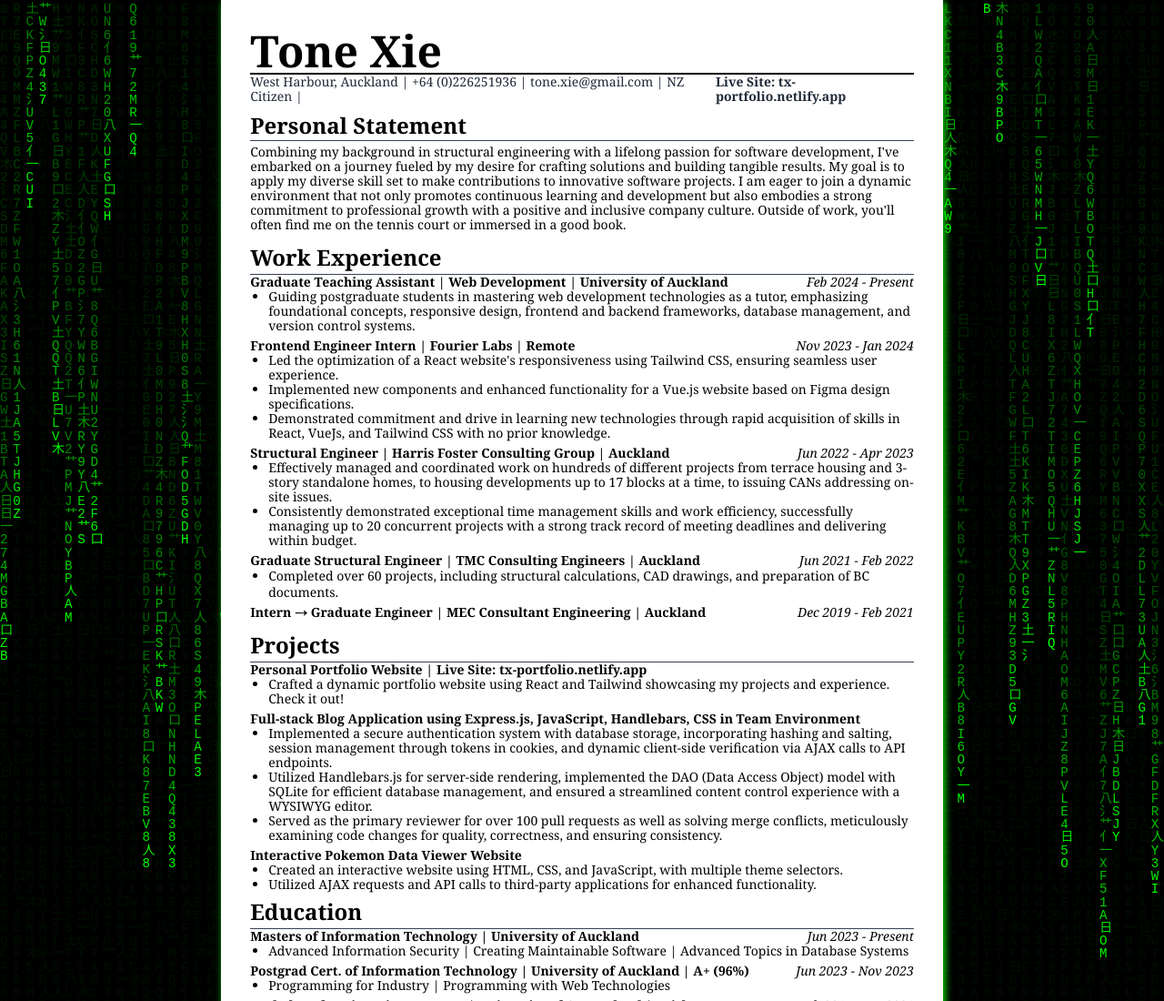
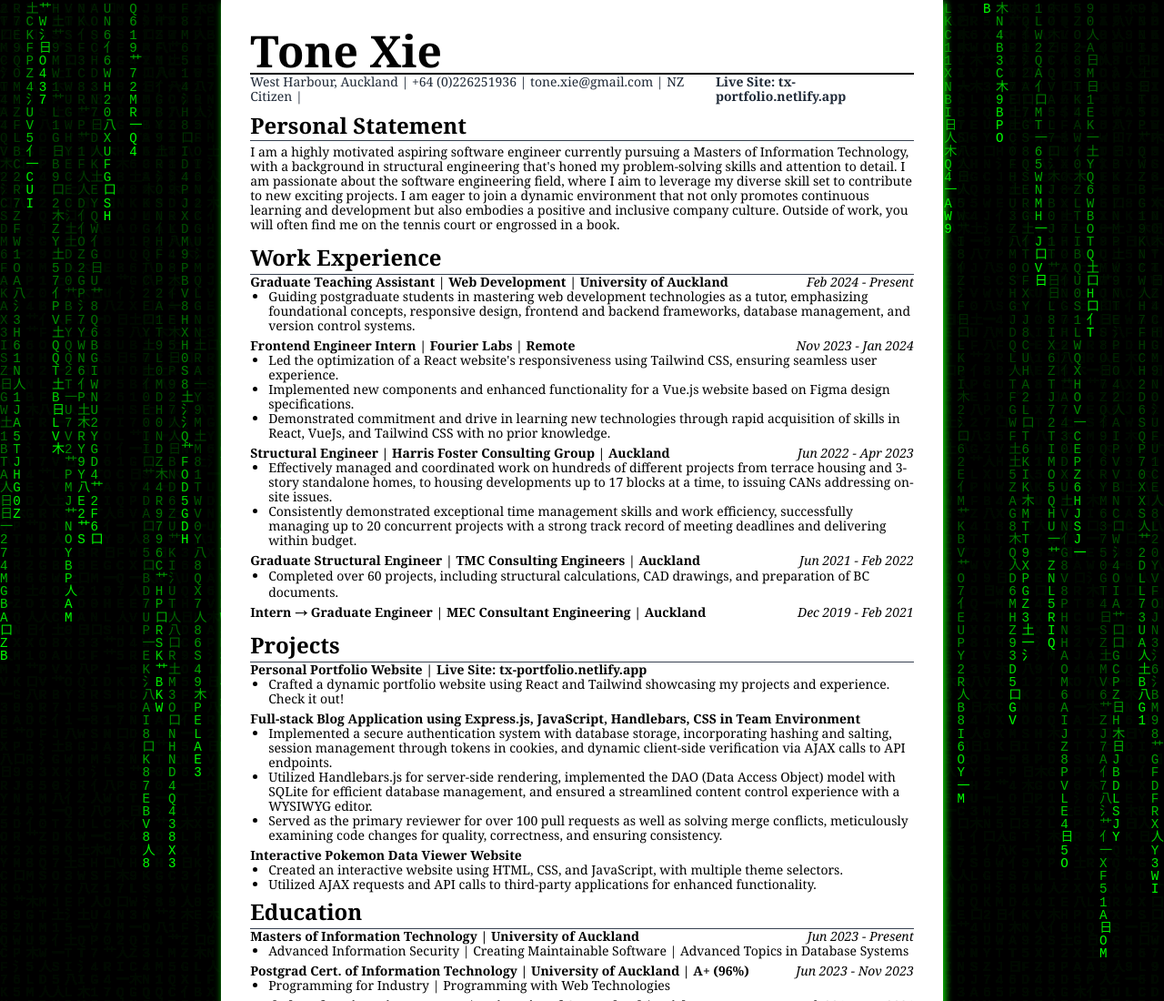
Before and after one commit to tonexie/resume, a plain HTML site: page resume.html in a window 1280 px wide. Shown: the top 1100 px of the page at 91% size. Drawn offline with nearby package versions, Linux system fonts and the light colour scheme.

Commit message:
update PS

```diff
--- a/resume.html
+++ b/resume.html
@@ -1,14 +1,11 @@
 <!DOCTYPE html>
 <html lang="en">
     <head>
-    <meta charset="UTF-8" />
-    <meta name="viewport" content="width=device-width, initial-scale=1.0" />
+        <meta charset="UTF-8">
+        <meta name="viewport" content="width=device-width, initial-scale=1.0">
         <title>Resume</title>
-    <link
-      href="https://cdn.jsdelivr.net/npm/tailwindcss@2.2.19/dist/tailwind.min.css"
-      rel="stylesheet"
-    />
-    <link rel="stylesheet" href="./resume.css" />
+        <link href="https://cdn.jsdelivr.net/npm/tailwindcss@2.2.19/dist/tailwind.min.css" rel="stylesheet">
+        <link rel="stylesheet" href="./resume.css">
     </head>
     <body>
         <div class="flex flex-col justify-center items-center">
@@ -21,37 +18,21 @@
                     <div class="flex text-gray-800 justify-center">
                         West Harbour, Auckland | +64 (0)226251936 | tone.xie@gmail.com | NZ
             Citizen |
-            <a
-              href="https://tx-portfolio.netlify.app/"
-              target="_blank"
-              rel="noreferrer"
-            >
+                        <a href="https://tx-portfolio.netlify.app/" target="_blank" rel="noreferrer">
                             <p class="pl-1 font-bold">Live Site: tx-portfolio.netlify.app</p>
                         </a>
                     </div>
                 </header>
-
                 <section id="Personal_Statement" class="mb-3">
                     <h2 class="text-2xl font-bold">Personal Statement</h2>
                     <div class="w-full border-b border-gray-700 mb-1"></div>
                     <p>
-            Combining my background in structural engineering with a lifelong
-            passion for software development, I've embarked on a journey fueled
-            by my desire for crafting solutions and building tangible results.
-            My goal is to apply my diverse skill set to make
-            contributions to innovative software projects. I am eager to join a dynamic
-            environment that not only promotes continuous learning and
-            development but also embodies a strong commitment to professional
-            growth with a positive and inclusive company culture. Outside of
-            work, you'll often find me on the tennis court or immersed in a good
-            book.
+                        I am a highly motivated aspiring software engineer currently pursuing a Masters of Information Technology, with a background in structural engineering that's honed my problem-solving skills and attention to detail. I am passionate about the software engineering field, where I aim to leverage my diverse skill set to contribute to new exciting projects. I am eager to join a dynamic environment that not only promotes continuous learning and development but also embodies a positive and inclusive company culture. Outside of work, you will often find me on the tennis court or engrossed in a book.
                     </p>
                 </section>
-
                 <section id="Work_Experience" class="mb-3">
                     <h2 class="text-2xl font-bold mb-0.5">Work Experience</h2>
                     <div class="w-full border-b border-gray-700 mb"></div>
-
                     <div id="Tutor" class="mb-1.5">
                         <div class="flex justify-between">
                             <p class="font-bold">
@@ -69,7 +50,6 @@
                             </li>
                         </ul>
                     </div>
-
                     <div id="Fourier" class="mb-1.5">
                         <div class="flex justify-between">
                             <p class="font-bold">
@@ -93,7 +73,6 @@
                             </li>
                         </ul>
                     </div>
-
                     <div id="HFC" class="mb-1.5">
                         <div class="flex justify-between">
                             <p class="font-bold">
@@ -116,7 +95,6 @@
                             </li>
                         </ul>
                     </div>
-
                     <div id="TMC" class="mb-1.5">
                         <div class="flex justify-between">
                             <p class="font-bold">
@@ -132,7 +110,6 @@
                             </li>
                         </ul>
                     </div>
-
                     <div id="MEC">
                         <div class="flex justify-between">
                             <p class="font-bold">
@@ -143,19 +120,13 @@
                         </div>
                     </div>
                 </section>
-
                 <section id="Personal_Projects" class="mb-1.5">
                     <h2 class="text-2xl font-bold mb-0.5">Projects</h2>
                     <div class="w-full border-b border-gray-700 mb"></div>
-
                     <div id="Personal_web" class="mb-1.5">
                         <div class="flex font-bold">
                             Personal Portfolio Website |
-              <a
-                href="https://tx-portfolio.netlify.app/"
-                target="_blank"
-                rel="noreferrer"
-              >
+                            <a href="https://tx-portfolio.netlify.app/" target="_blank" rel="noreferrer">
                                 <p class="pl-1">Live Site: tx-portfolio.netlify.app</p>
                             </a>
                         </div>
@@ -166,7 +137,6 @@
                             </li>
                         </ul>
                     </div>
-
                     <div id="Fullstack_Blog" class="mb-1.5">
                         <div class="flex justify-between">
                             <p class="font-bold">
@@ -191,7 +161,6 @@
                             </li>
                         </ul>
                     </div>
-
                     <div id="Pokemon_website" class="mb-1.5">
                         <div class="flex justify-between">
                             <p class="font-bold">Interactive Pokemon Data Viewer Website</p>
@@ -208,11 +177,9 @@
                         </ul>
                     </div>
                 </section>
-
                 <section id="Education" class="mb-1.5">
                     <h2 class="text-2xl font-bold mb-0.5">Education</h2>
                     <div class="w-full border-b border-gray-700 mb"></div>
-
                     <div id="Masters_IT" class="mb-1.5">
                         <div class="flex justify-between">
                             <p class="font-bold">
@@ -227,7 +194,6 @@
                             </li>
                         </ul>
                     </div>
-
                     <div id="Postgrad_IT" class="mb-1.5">
                         <div class="flex justify-between">
                             <p class="font-bold">
@@ -242,7 +208,6 @@
                             </li>
                         </ul>
                     </div>
-
                     <div id="UQ" class="mb-1.5">
                         <div class="flex justify-between">
                             <p class="font-bold">
@@ -252,7 +217,6 @@
                             <p class="italic">Feb 2017 - Jan 2021</p>
                         </div>
                     </div>
-
                     <div id="AIC" class="mb-1.5">
                         <div class="flex justify-between">
                             <p class="font-bold">
@@ -263,11 +227,9 @@
                         </div>
                     </div>
                 </section>
-
                 <section id="Skills" class="mb-1.5">
                     <h2 class="text-2xl font-bold mb-0.5">Skills</h2>
                     <div class="w-full border-b border-gray-700 mb-3"></div>
-
                     <div class="flex gap-1.5 gap-x-2 flex-wrap justify-center">
                         <div class="skills">Java</div>
                         <div class="skills">JavaScript</div>
```
Lines whose indentation alone changed are shown as unchanged.
